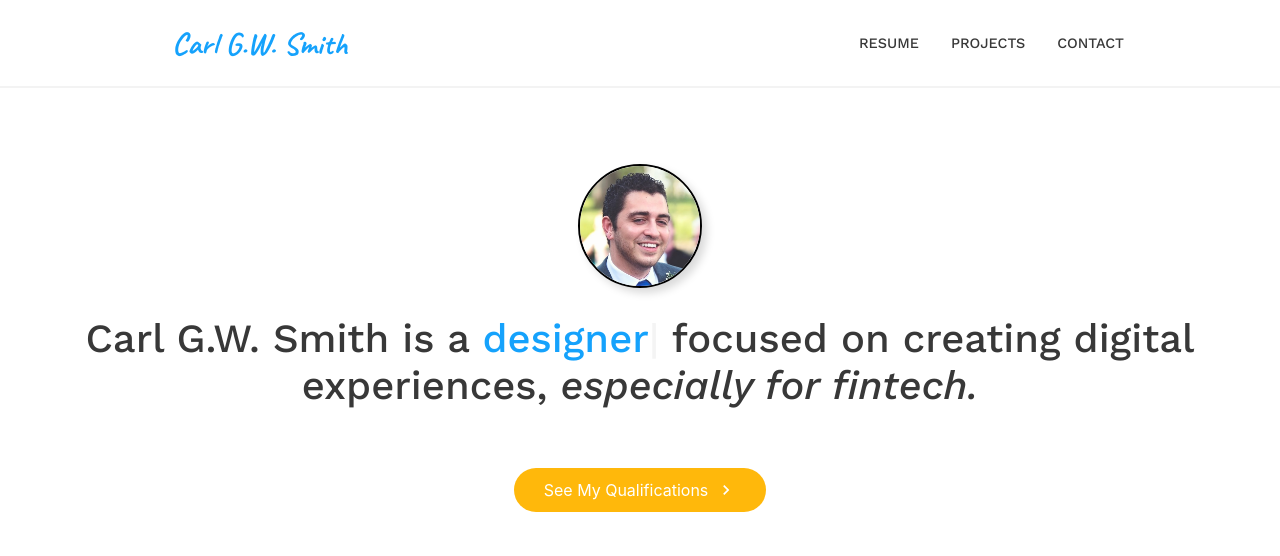
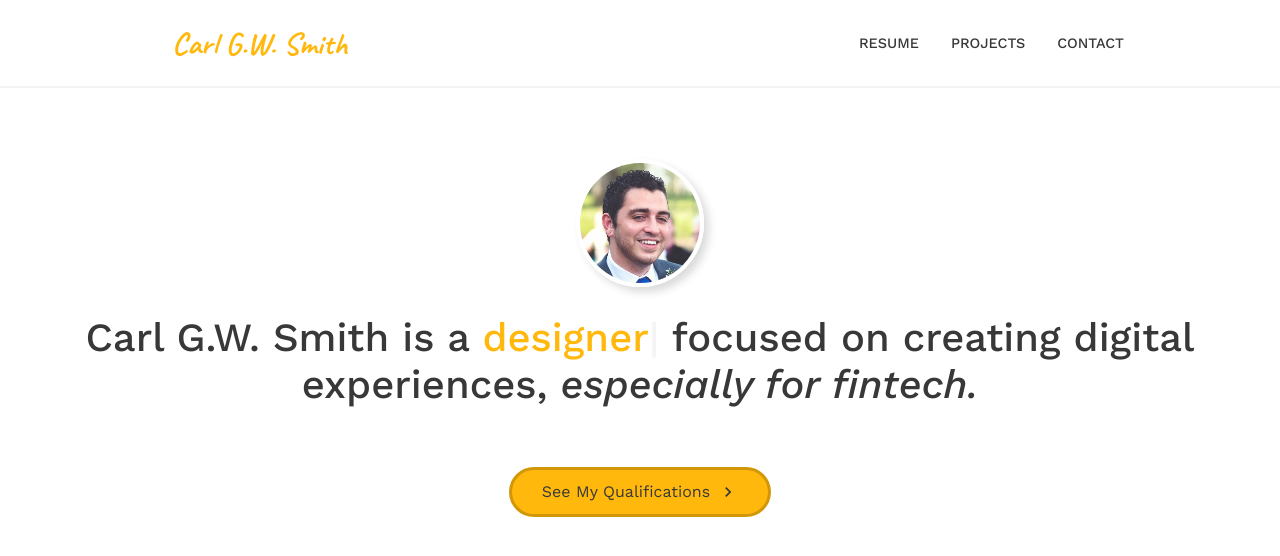
Before and after one commit to carlgwsmith/portfolioredesign, a React (Create React App) app: page / in a window 1280 px wide. Shown: the top 556 px of the page. Built offline with nearby package versions, Linux system fonts and the light colour scheme.

Commit message:
home styling

```diff
--- a/src/Components/Home/Banner.js
+++ b/src/Components/Home/Banner.js
@@ -14,7 +14,7 @@ const Banner = () => {
       <HeroContainer>
         <HeroContent>
         <HeroImg src={process.env.PUBLIC_URL + '/images/carl1.jpg'}></HeroImg>
-        <HeroH1>Carl G.W. Smith is a <span style={{color:'#15a2fc'}}>d</span><Typewriter
+        <HeroH1>Carl G.W. Smith is a <span style={{color:'#ffb80b'}}>d</span><Typewriter
         options={{
           strings: ['eveloper', 'esigner', 'ad'],
           cursorClassName: 'typewriterCursor',
--- a/src/Components/Home/BannerElements.js
+++ b/src/Components/Home/BannerElements.js
@@ -35,7 +35,7 @@ color:#383838;
 
 export const HeroImg = styled.img`
 height: 120px;
-border: 2px solid;
+border: 4px solid #fff;
 box-shadow: 5px 5px 9px 0 rgb(0 0 0 / 15%), -5px -5px 9px 0 rgb(255 255 255 / 13%);
 border-radius: 80px;
 `
--- a/src/Components/Home/Button.js
+++ b/src/Components/Home/Button.js
@@ -4,13 +4,14 @@ import {Link} from 'react-router-dom'
 export const Button = styled(Link)`
 text-decoration:none;
 border-radius:30px;
-background: ${({ primary }) => (primary ? '#01bf71' : '#ffb80b')};
+font-family: 'Work Sans', sans-serif;
+background: ${({ primary }) => (primary ? '#d19709' : '#ffb80b')};
 white-space: nowrap;
 padding: ${({ big }) => (big ? '14px 48px' : '12px 30px')};
-color: ${({ dark }) => (dark ? '#ffb80b' : '#fff')};
+color: ${({ dark }) => (dark ? '#ffb80b' : '#383838')};
 font-size: ${({ fontBig }) => (fontBig ? '20px' : '16px')};
 outline:none;
-border:none;
+border:3px solid #d19709;
 cursor: pointer;
 display:flex;
 justify-content: center;
@@ -19,7 +20,8 @@ transition: all 0.2s ease-in-out;
 
 &:hover {
   transition: all 0.2s ease-in-out;
-  background: ${({ primary }) => (primary ? '#fff' : '#01bf71')};
-
+  background: ${({ primary }) => (primary ? '#fff' : '#f2f2f2')};
+  color:#383838;
+  border:3px solid #ffb80b;
 }
 `
--- a/src/Components/Nav/NavElements.js
+++ b/src/Components/Nav/NavElements.js
@@ -26,11 +26,11 @@ height:100%;
 cursor: pointer;
 transition: 0.2s ease-in-out;
 &.active{
-  color:#15a2fc;
+  color:#ffb80b;
 }
 &:hover{
   letter-spacing:.10em;
-  color:#15a2fc;
+  color: #ffb80b;
   transition: 0.2s ease-in-out;
 }
 `
@@ -47,7 +47,7 @@ height:100%;
 cursor: pointer;
 
 &.active{
-  color:#15a2fc;
+  color:#ffb80b;
 }
 `
 export const Bars = styled(FaBars)`
--- a/src/index.css
+++ b/src/index.css
@@ -23,7 +23,7 @@ code {
   animation: blink-1 1.7s 1s infinite both;
 }
 .typewriterWrapper{
-  color:#15a2fc;
+  color:#ffb80b;
 }
 @-webkit-keyframes blink-1 {
   0%,
```
